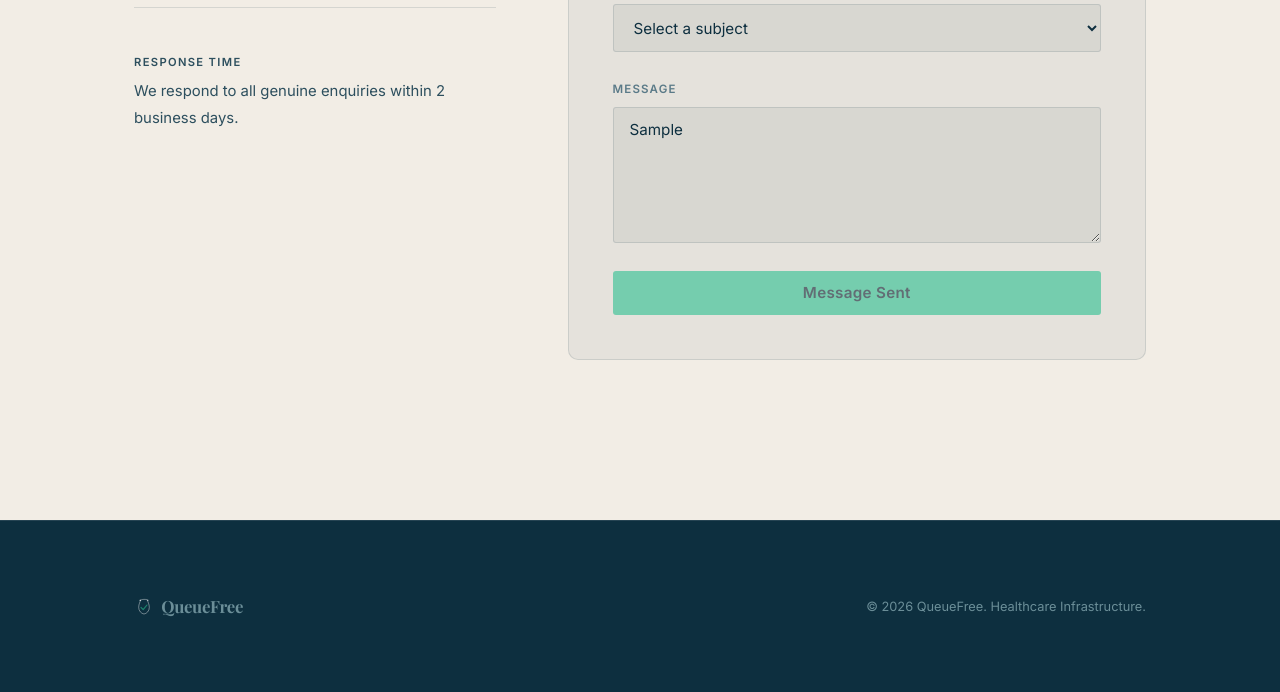
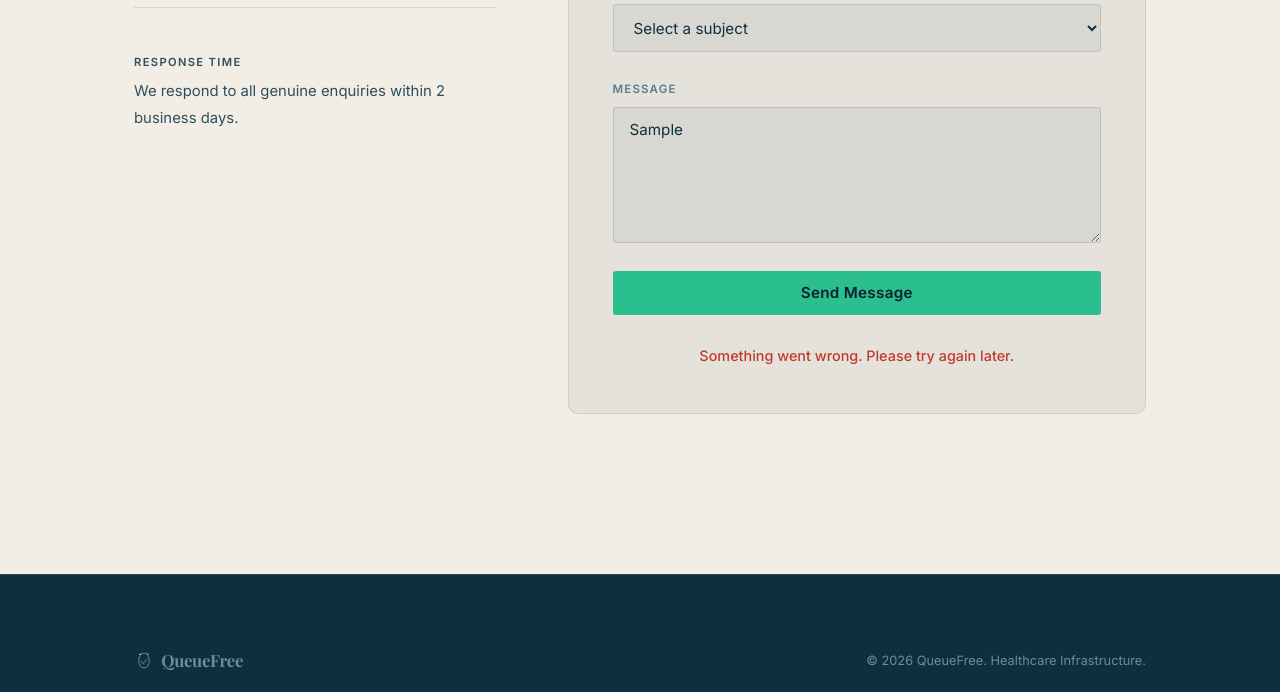
Before and after one commit to Nifail10/queuefree-website, a website: page contact.html in a window 1280 px wide. Both pictures are taken after typing "Sample", "name@example.com", "Sample", "Sample" into the empty fields and a click on the button "Send Message". Shown: the part 1114-1806 px from the top of the page. Drawn offline with nearby package versions, Linux system fonts and the light colour scheme; no server answers.

Commit message:
feat: Implement contact form submission via a new API endpoint with client-side validation and updated contact email addresses.

```diff
--- a/contact.html
+++ b/contact.html
@@ -6,7 +6,7 @@
     <meta name="viewport" content="width=device-width, initial-scale=1.0" />
     <title>Contact — QueueFree</title>
     <meta name="description"
-        content="Contact QueueFree for pilot collaboration or general enquiries. Email: support@queuefreehealth.com" />
+        content="Contact QueueFree for pilot collaboration or general enquiries. Email: contact@queuefreehealth.com" />
     <link rel="stylesheet" href="styles.css" />
     <style>
         .contact-layout {
@@ -113,7 +113,7 @@
                         <div class="contact-detail">
                             <p class="contact-detail__label">General Enquiries</p>
                             <p class="contact-detail__value">
-                                <a href="mailto:support@queuefreehealth.com">support@queuefreehealth.com</a>
+                                <a href="mailto:contact@queuefreehealth.com">contact@queuefreehealth.com</a>
                             </p>
                         </div>
                         <div class="contact-detail">
@@ -176,6 +176,9 @@
                                     style="width: 100%; font-size: 0.95rem; padding: 0.9rem 1.5rem;">
                                     Send Message
                                 </button>
+                                <p id="formMessage"
+                                    style="margin-top: var(--space-md); font-size: 0.9rem; font-weight: 500; text-align: center; display: none;">
+                                </p>
                             </form>
                         </div>
                     </div>
@@ -209,34 +212,83 @@
 
     <script src="main.js"></script>
     <script>
+        (function () {
             const form = document.getElementById("contactForm");
+            if (!form) return;
 
-form.addEventListener("submit", async function(e) {
+            const msgEl = document.getElementById("formMessage");
+
+            function showMsg(text, isError) {
+                msgEl.textContent = text;
+                msgEl.style.display = "block";
+                msgEl.style.color = isError ? "#c0392b" : "var(--green-dim, #2BBF8F)";
+            }
+
+            function clearInlineErrors() {
+                form.querySelectorAll(".field-error").forEach(function (el) { el.remove(); });
+            }
+
+            function addInlineError(field, text) {
+                var existing = field.parentElement.querySelector(".field-error");
+                if (existing) existing.remove();
+                var span = document.createElement("span");
+                span.className = "field-error";
+                span.textContent = text;
+                span.style.cssText = "color:#c0392b;font-size:0.78rem;margin-top:0.25rem;display:block;";
+                field.parentElement.appendChild(span);
+            }
+
+            form.addEventListener("submit", async function (e) {
                 e.preventDefault();
+                clearInlineErrors();
+                msgEl.style.display = "none";
 
-  const formData = new FormData(form);
+                var nameVal = form.elements["name"].value.trim();
+                var emailVal = form.elements["email"].value.trim();
+                var messageVal = form.elements["message"].value.trim();
+                var orgVal = form.elements["org"].value.trim();
+                var subjectVal = form.elements["subject"].value;
 
-  const data = {
-    name: formData.get("name"),
-    email: formData.get("email"),
-    message: formData.get("message"),
-  };
+                var valid = true;
+                if (!nameVal) { addInlineError(form.elements["name"], "Please enter your name."); valid = false; }
+                if (!emailVal) { addInlineError(form.elements["email"], "Please enter your email."); valid = false; }
+                if (!messageVal) { addInlineError(form.elements["message"], "Please enter a message."); valid = false; }
+                if (!valid) return;
 
-  const response = await fetch("/api/contact", {
+                var btn = form.querySelector('button[type="submit"]');
+                var origText = btn.textContent;
+                btn.textContent = "Sending…";
+                btn.disabled = true;
+                btn.style.opacity = "0.6";
+
+                try {
+                    var response = await fetch("/api/contact", {
                         method: "POST",
-    headers: {
-      "Content-Type": "application/json",
-    },
-    body: JSON.stringify(data),
+                        headers: { "Content-Type": "application/json" },
+                        body: JSON.stringify({
+                            name: nameVal,
+                            email: emailVal,
+                            org: orgVal || "Not specified",
+                            subject: subjectVal || "General Enquiry",
+                            message: messageVal
+                        })
                     });
 
                     if (response.ok) {
-    alert("Message sent successfully.");
+                        showMsg("Message sent successfully. Our team will contact you soon.", false);
                         form.reset();
                     } else {
-    alert("Something went wrong.");
+                        showMsg("Something went wrong. Please try again later.", true);
+                    }
+                } catch (err) {
+                    showMsg("Something went wrong. Please try again later.", true);
+                } finally {
+                    btn.textContent = origText;
+                    btn.disabled = false;
+                    btn.style.opacity = "1";
                 }
             });
+        })();
     </script>
 </body>
 
--- a/main.js
+++ b/main.js
@@ -45,24 +45,13 @@
     });
   }
 
-  /* ── Contact Form ─────────────────────── */
-  function initContactForm() {
-    const form = document.getElementById('contactForm');
-    if (!form) return;
-    form.addEventListener('submit', function (e) {
-      e.preventDefault();
-      const btn = form.querySelector('button[type="submit"]');
-      btn.textContent = 'Message Sent';
-      btn.disabled = true;
-      btn.style.opacity = '0.6';
-    });
-  }
+
 
   /* ── Init ─────────────────────────────── */
   document.addEventListener('DOMContentLoaded', function () {
     setActiveNav();
     initNavScroll();
     initFadeObserver();
-    initContactForm();
+
   });
 })();
```
Also changed, not shown: api/contact.js (+36 -9 lines). Lines whose indentation alone changed are shown as unchanged.
